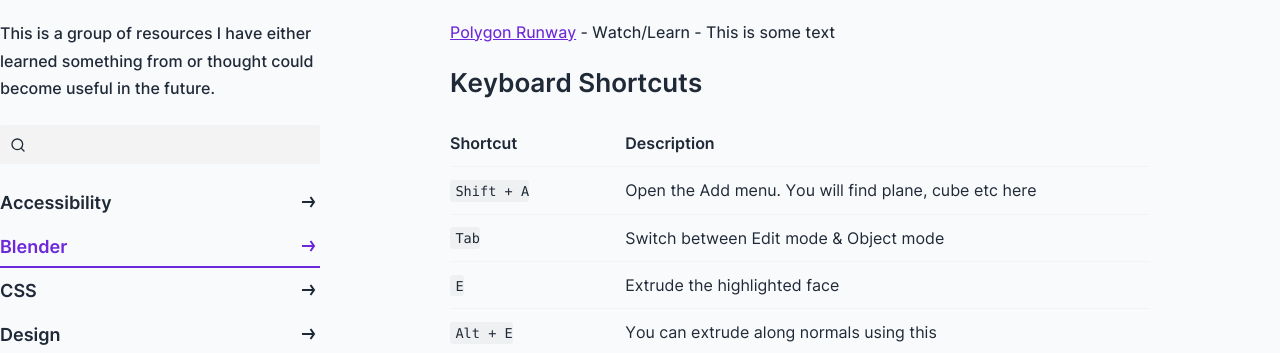
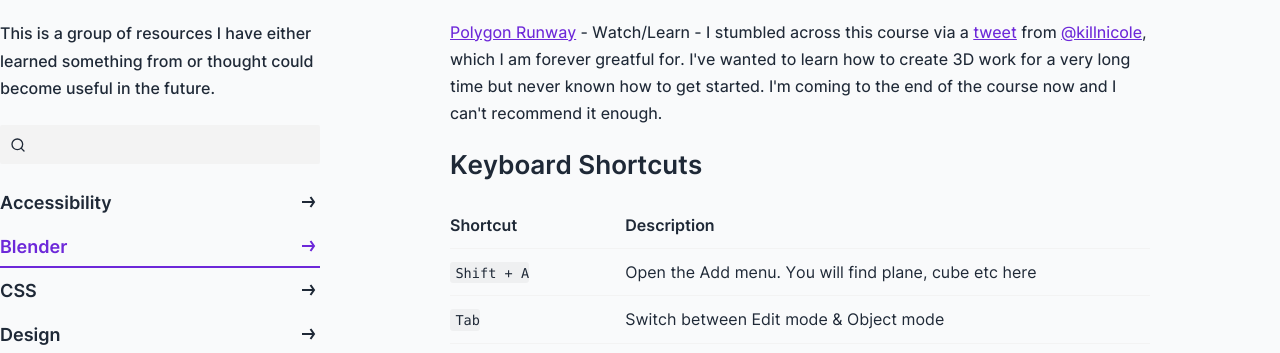
Before and after one commit to Adam-Collier/portfolio-site, a Gatsby site: page /resources/blender/ in a window 1280 px wide. Shown: the part 98-451 px from the top of the page. Built offline with nearby package versions, Linux system fonts and the light colour scheme; Gatsby itself is replaced by a stand-in of ours; some packages are replaced by stand-ins of ours.

```diff
--- a/content/resources/blender/index.md
+++ b/content/resources/blender/index.md
@@ -4,7 +4,13 @@
 
 ## Courses
 
-[Polygon Runway](https://polygonrunway.com) - Watch/Learn - This is some text
+[Polygon Runway](https://polygonrunway.com) - Watch/Learn - I stumbled across
+this course via a
+[tweet](https://twitter.com/killnicole/status/1313511612142288896) from
+[@killnicole](https://twitter.com/killnicole), which I am forever greatful for.
+I've wanted to learn how to create 3D work for a very long time but never known
+how to get started. I'm coming to the end of the course now and I can't
+recommend it enough.
 
 ## Keyboard Shortcuts
 
```
